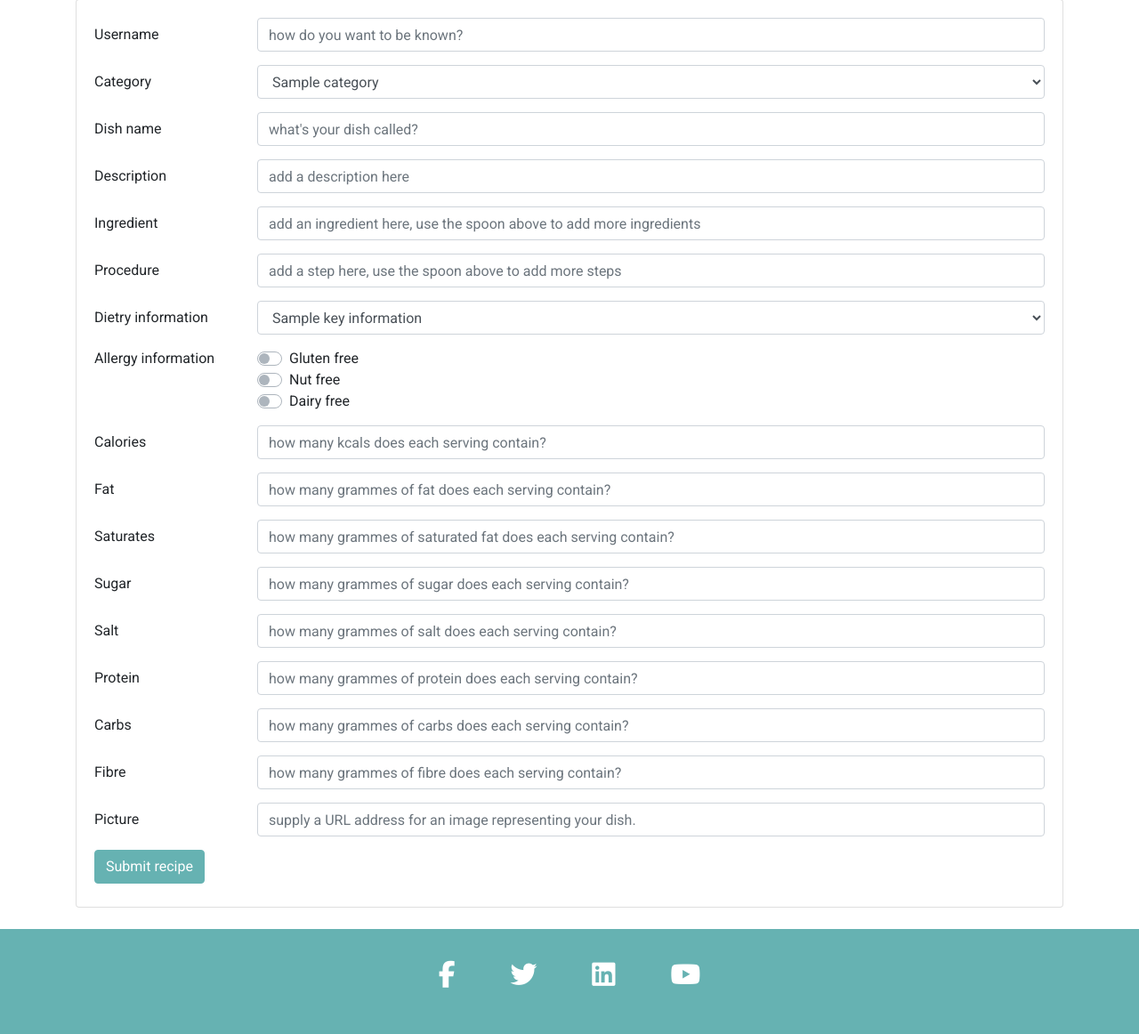
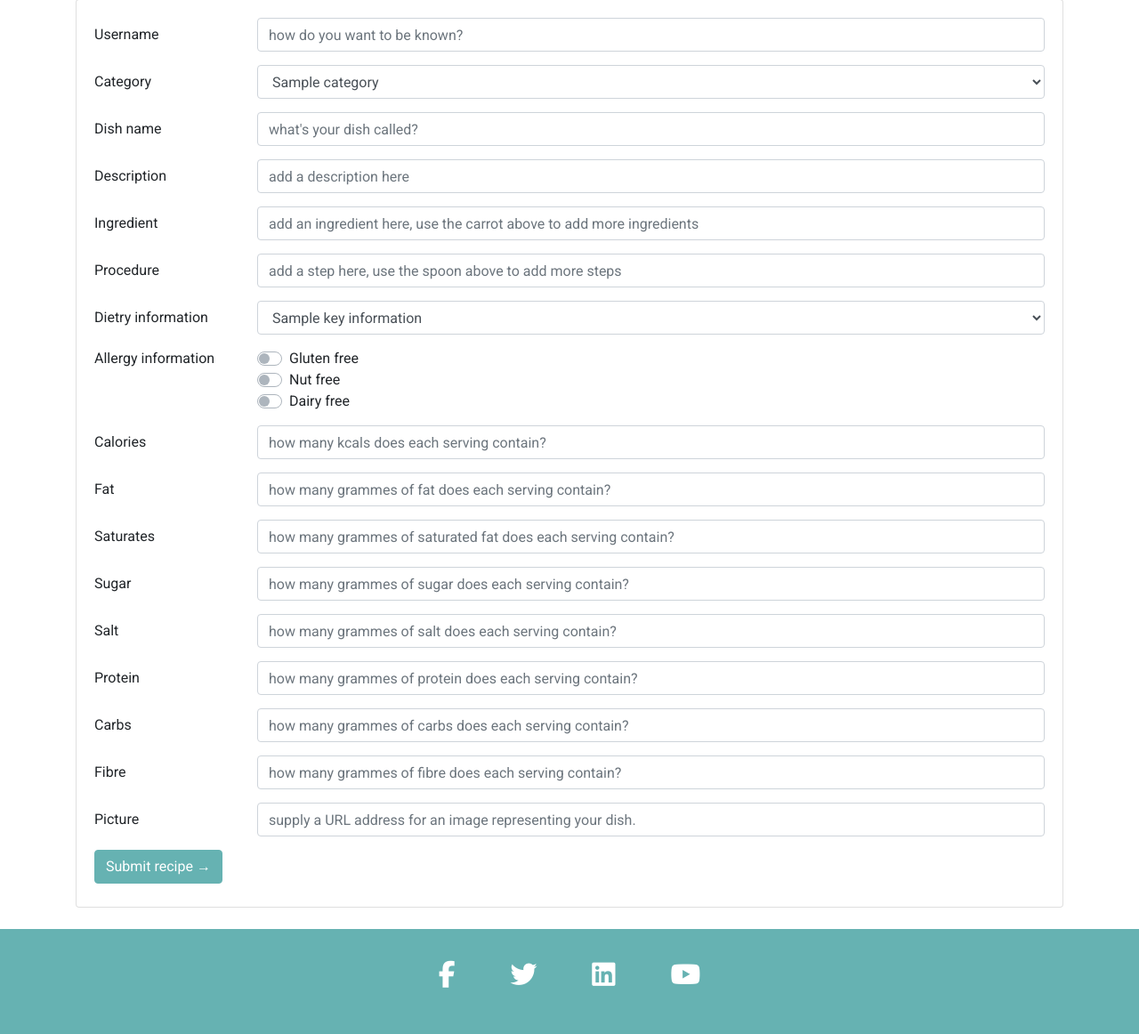
Before and after one commit to davidjbuchanan/MS3-lockdown, a Flask app: page /add_recipe in a window 1280 px wide. Shown: the part 209-1371 px from the top of the page at 89% size. Run offline with Flask 2, Linux system fonts and the light colour scheme; a database or web service that is not in the repository returns one stand-in record (values such as "Sample title"); some libraries are stand-ins or nearby versions.

Commit message:
button content elaborated and placeholder edited

```diff
--- a/templates/add_category.html
+++ b/templates/add_category.html
@@ -38,7 +38,7 @@
                 </div>
 				<div class="form-group row">
 					<div class="col-sm-10">
-						<button type="submit" class="btn btn-primary" name="action">Submit category</button>
+						<button type="submit" class="btn btn-primary" name="action">Submit category &rarr;</button>
 					</div>
 				</div>
 			</form>
--- a/templates/add_recipe.html
+++ b/templates/add_recipe.html
@@ -78,7 +78,7 @@
                         <div class="form-group row new-ingredients" id="ingredients-item">
                             <label for="ingredients" class="col-md-2 col-form-label">Ingredient</label>
                             <div class="col-md-10">
-                                <input type="text" class="form-control" name="ingredients" id="ingredients" placeholder="add an ingredient here, use the spoon above to add more ingredients">
+                                <input type="text" class="form-control" name="ingredients" id="ingredients" placeholder="add an ingredient here, use the carrot above to add more ingredients">
                             </div>
                         </div>
                         <div class="form-group row new-procedures" id="procedures-item">
@@ -175,7 +175,7 @@
                         </div>
                         <div class="form-group row">
                             <div class="col-sm-10">
-                                <button type="submit" class="btn btn-primary" name="action">Submit recipe</button>
+                                <button type="submit" class="btn btn-primary" name="action">Submit recipe &rarr;</button>
                             </div>
                         </div>
                     </form>
--- a/templates/edit_recipe.html
+++ b/templates/edit_recipe.html
@@ -202,7 +202,7 @@
                 </div>
                 <div class="form-group row">
                     <div class="col-sm-10">
-                        <button type="submit" class="btn btn-primary" name="action">Edit Recipe</button>
+                        <button type="submit" class="btn btn-primary" name="action">Edit Recipe &rarr;</button>
                     </div>
                 </div>
 			</form>
```
